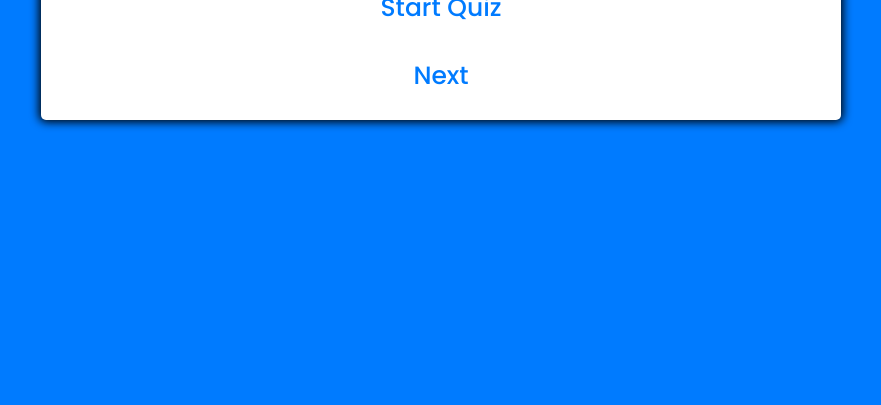
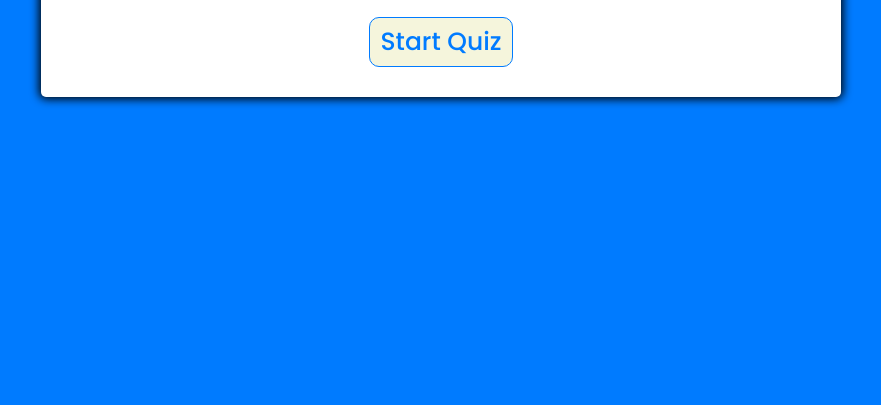
Before and after one commit to ommarkhawaja1/Code-Quiz, a plain HTML site: page index.html in a window 1280 px wide. Shown: the part 395-800 px from the top of the page, without its empty margins (199-1080 px from the left). Drawn offline with Linux system fonts and the light colour scheme.

Commit message:
cleanup code

```diff
--- a/assets/css/style.css
+++ b/assets/css/style.css
@@ -17,7 +17,7 @@ body{
 }
 
 
-.start-btn, .next-btn {
+.start-btn, .next-btn, .submit-btn{
     font-size: 25px;
     font-weight: 500;
     color: #007bff;
@@ -56,6 +56,12 @@ body{
 
 }
 
+.controls {
+    display: flex;
+    justify-content: center;
+    align-items: center;
+}
+
 button:hover {
     background-color: gainsboro;
 }
--- a/assets/js/script.js
+++ b/assets/js/script.js
@@ -18,7 +18,7 @@ nextButton.addEventListener("click", () => {
     currentQuestionIndex++
     setNextQuestion()
 })
-
+submitButton.addEventListener("click", finalScoreScreen)
 
 function startGame() {
     startButton.classList.add("hide");
@@ -109,17 +109,9 @@ function selectAnswer(e) {
     }
     // if we run out of questions then we proceed through the following events
     else {
-
+        submitButton.classList.remove("hide")
         // run the saveResults function so that we can count the score
         saveResults()
-
-        // change start button to navigate to highscores page
-        startButton.innerText = "Show Results"
-        startButton.classList.remove("hide")
-        startButton = "submit-btn"
-        console.log(startButton)
-        // submitButton.onClick = finalScoreScreen()
-        submitButton.addEventListener("click", finalScoreScreen)
 
     }
 }
@@ -155,16 +147,13 @@ function saveResults() {
     console.log(finalScore)
 
     // write an if statement for if there is no items in localstorage, if array doesn't exist define a new array
-    // get existing scores from local storage
+    // get existing scores from local storage or create a new one if it doesn't exist
+      // var existingEntries = JSON.parse(localStorage.getItem("allEntries")) || [];
+
     // parse that data back into an array
     // add score to this array
     // put array back into local storage
 
-    //get allentries from localstorage OR an empty array if it doesn't exist
-    // var existingEntries = JSON.parse(localStorage.getItem("allEntries")) || [];
-
-    // Save to localStorage and redirect to next page "score.html"
-    // finalScore.push(highscores);
     // window.localStorage.setItem("highscores", JSON.stringify(highscores));
 
 
--- a/index.html
+++ b/index.html
@@ -23,8 +23,9 @@
         </div>
             <!-- Start Quiz button -->
     <div class="controls">
-        <button class="start-btn" class="start-btn btn">Start Quiz</button></div>
-        <button class="next-btn" class="next-btn btn hide">Next</button></div>
+        <button id="start-btn" class="start-btn btn">Start Quiz</button></div>
+        <button id="next-btn" class="next-btn btn hide">Next</button></div>
+        <button id="submit-btn" class="submit-btn btn hide">Submit</button></div>
     </div>
     </div>
 
```
